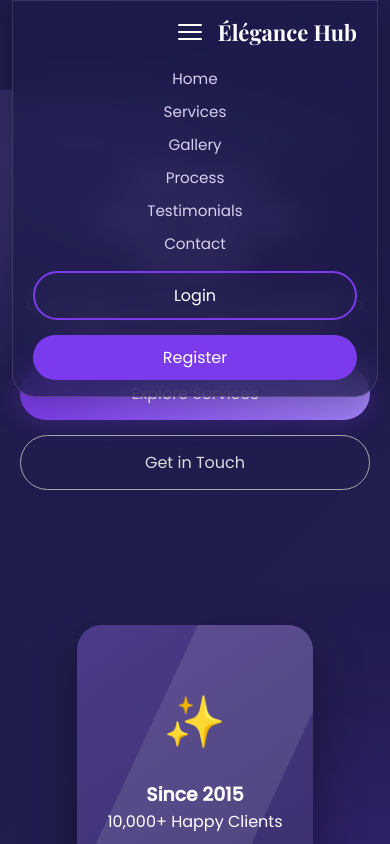
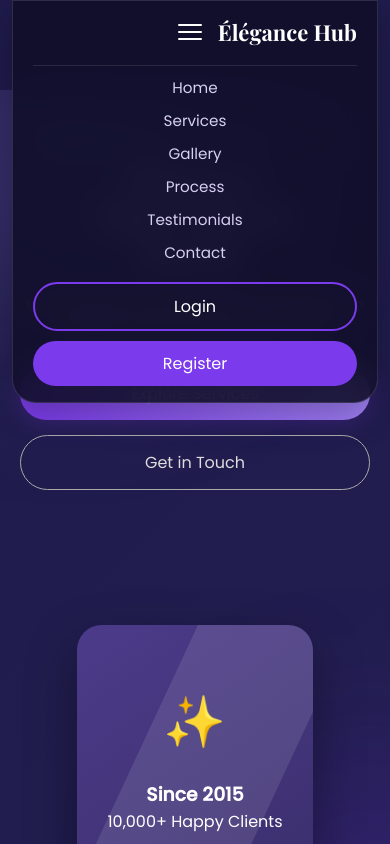
Before and after one commit to dishajambhale29/EleganceHub, a plain HTML site: page index.html in a window 390 px wide. Both pictures are taken after a click on the label "Toggle navigation". Shown: the top 844 px of the page. Drawn offline with nearby package versions, Linux system fonts and the light colour scheme.

Commit message:
last change

```diff
--- a/index.css
+++ b/index.css
@@ -23,6 +23,7 @@ body {
   color: #fff;
   padding-top: 100px;
   overflow-x: hidden;
+  scroll-behavior: smooth;
 }
 
 header {
@@ -42,11 +43,11 @@ header {
   gap: 20px;
   padding: 20px 30px;
   margin: 0 auto;
-  background: rgba(30, 27, 75, 0.75);
+  background: rgba(17, 15, 43, 0.9);
   backdrop-filter: blur(16px);
   border: 1px solid var(--border);
   border-radius: 0 0 24px 24px;
-  box-shadow: 0 10px 30px rgba(0, 0, 0, 0.25);
+  box-shadow: 0 12px 34px rgba(0, 0, 0, 0.28);
 }
 
 .logo {
@@ -403,6 +404,18 @@ header {
 
   50% {
     text-shadow: 0 0 20px rgba(167, 139, 250, 0.8);
+  }
+}
+
+@keyframes slideDown {
+  from {
+    opacity: 0;
+    transform: translateY(-8px);
+  }
+
+  to {
+    opacity: 1;
+    transform: translateY(0);
   }
 }
 @media (max-width: 768px) {
@@ -1049,18 +1062,22 @@ footer {
   .nav-toggle-input:checked ~ .nav-links,
   .nav-toggle-input:checked ~ .buttons {
     display: flex;
+    animation: slideDown 0.3s ease-out;
   }
 
   .nav-toggle-input:checked ~ .nav-links {
     flex-direction: column;
     align-items: center;
-    padding-top: 8px;
+    padding-top: 10px;
     gap: 10px;
+    border-top: 1px solid rgba(255,255,255,0.1);
+    margin-top: 6px;
   }
 
   .nav-toggle-input:checked ~ .buttons {
     justify-content: center;
-    padding-top: 4px;
+    padding-top: 6px;
+    gap: 10px;
   }
 
   .hero {
```
